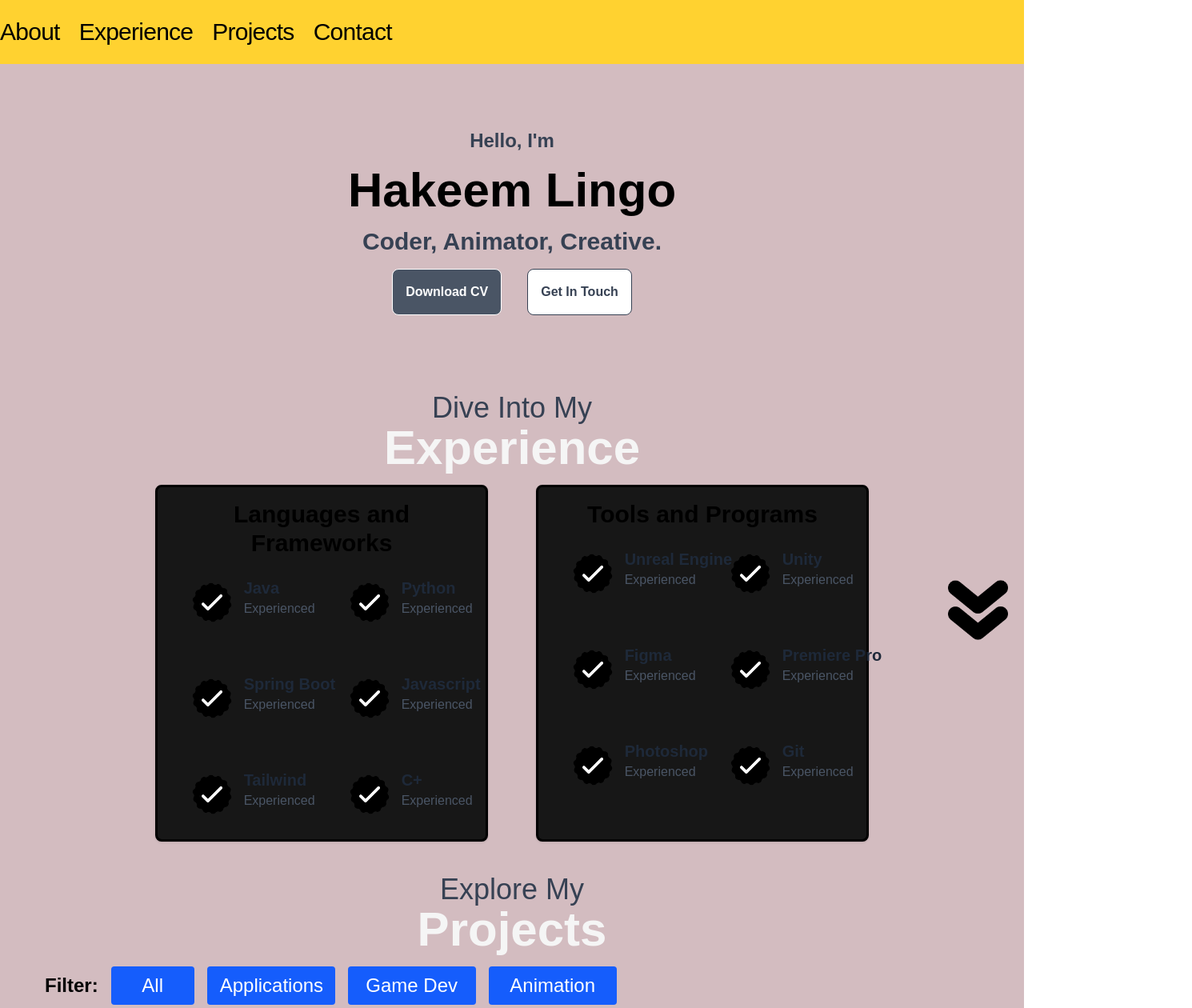
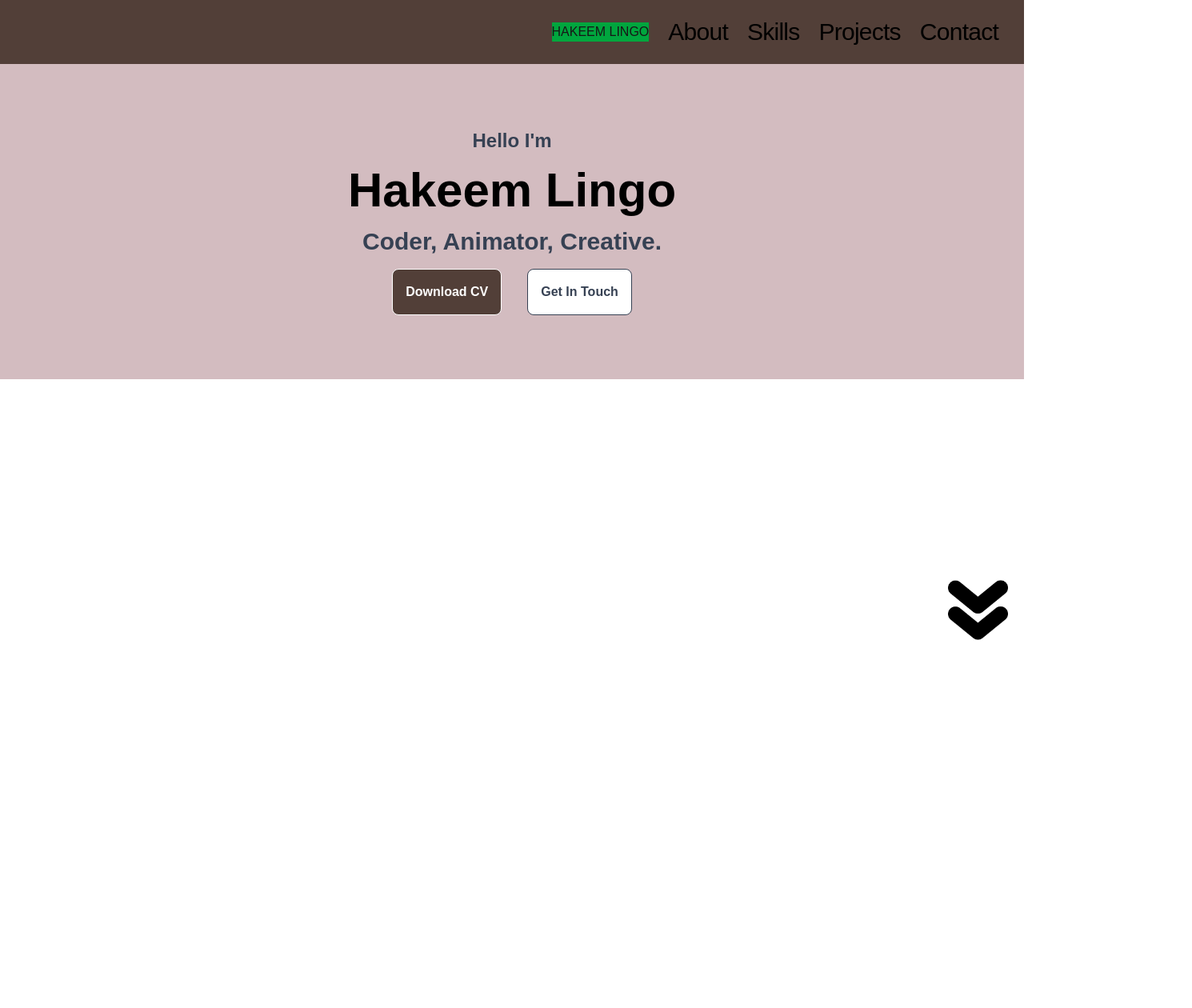
Before and after one commit to KeemL/modern_portfolio, a Next.js app: page / in a window 1280 px wide. Shown: the top 1260 px of the page at 80% size, 1490 px wide, since content can reach past the window. After the commit the page ends 800 px from the top, so only its background shows below. Built offline with nearby package versions, Linux system fonts and the light colour scheme.

Commit message:
add new color palette, remove unused imports

```diff
--- a/src/app/about/page.tsx
+++ b/src/app/about/page.tsx
@@ -1,7 +1,7 @@
 export default function About() {
   return (
     <div className="justify-center space-y-4 rounded-lg text-center font-bold text-black">
-      <p className="text-2xl text-gray-700"> Hello, I'm </p>
+      <p className="text-2xl text-gray-700"> {`Hello I'm`} </p>
       <h1 className="text-6xl">Hakeem Lingo</h1>
       <p className="text-3xl text-gray-700"> Coder, Animator, Creative.</p>
       {/* <div className="space flex justify-center gap-x-10">
@@ -9,15 +9,13 @@ export default function About() {
         <a href=""> View Projects</a>
       </div> */}
       <div className="flex justify-center space-x-8 text-gray-700">
-        <button className="rounded-lg border bg-gray-600 p-4 text-white hover:bg-black">
+        <button className="bg-vandyke rounded-lg border p-4 text-white hover:bg-black">
           Download CV
         </button>
-        <button className="rounded-lg border bg-white p-4 hover:bg-gray-800">
-          {" "}
+        <button className="rounded-lg border bg-white p-4 hover:bg-black hover:text-white">
           Get In Touch
         </button>
       </div>
-      <div></div>
     </div>
   );
 }
--- a/src/app/components/Navbar.tsx
+++ b/src/app/components/Navbar.tsx
@@ -1,15 +1,19 @@
 export default function Navbar() {
   return (
-    <nav className="flex h-20 bg-amber-300">
-      <ul className="flex space-x-6 place-self-center text-3xl tracking-tight text-black">
+    <nav className="bg-vandyke flex h-20 justify-end-safe">
+      <div className="self-center bg-green-600">
+        <p> HAKEEM LINGO</p>
+      </div>
+      <ul className="mr-8 flex space-x-6 place-self-center text-3xl tracking-tight text-black">
+        <div className="text-right"></div>
         <li>
           <a href="#about" className="hover:underline">
             About
           </a>
         </li>
         <li>
-          <a href="#experience" className="hover:underline">
-            Experience
+          <a href="#skills" className="hover:underline">
+            Skills
           </a>
         </li>
         <li>
--- a/src/app/components/ProjectCard.tsx
+++ b/src/app/components/ProjectCard.tsx
@@ -19,7 +19,7 @@ export default function ProjectCard({ project }: ProjectCardProps) {
       {/* <img src={video} /> */}
 
       <div>
-        <h2 className="flex max-h-fit w-fit max-w-fit gap-x-6 justify-self-center rounded bg-amber-200 px-2 py-1 pl-2 text-xl font-semibold text-black">
+        <h2 className="flex max-h-fit w-fit max-w-fit gap-x-4 justify-self-center rounded bg-amber-200 px-2 py-1 pl-2 text-xl font-semibold text-black">
           {stack.map((tech, i) => (
             <span key={i}>{tech}</span>
           ))}
@@ -29,6 +29,8 @@ export default function ProjectCard({ project }: ProjectCardProps) {
       <h1 className="max-h-fit gap-y-2 rounded bg-purple-500 p-2 text-xl text-pretty hyphens-none md:text-balance">
         {description}
       </h1>
+
+      <a className="w-fit rounded-sm bg-white p-2 text-black">Learn More </a>
     </div>
   );
 }
--- a/src/app/globals.css
+++ b/src/app/globals.css
@@ -3,7 +3,6 @@
 :root {
   --background: #ffffff;
   --foreground: #171717;
-  --color-testcolor: #d3bcc0;
 }
 
 @theme inline {
@@ -12,6 +11,8 @@
   --font-sans: var(--font-geist-sans);
   --font-mono: var(--font-geist-mono);
   --color-testcolor: #d3bcc0;
+  --color-vandyke: #523f38;
+  --color-dodgerblue: #0496ff;
 }
 
 @media (prefers-color-scheme: dark) {
--- a/src/app/page.tsx
+++ b/src/app/page.tsx
@@ -1,6 +1,4 @@
-import ProjectCard from "./components/ProjectCard";
-import SkillCard from "./components/SkillCard";
-import Experiences from "@/app/experiences/page";
+import Skills from "@/app/skills/page";
 import Projects from "@/app/projects/page";
 import About from "./about/page";
 import Navbar from "@/app/components/Navbar";
@@ -23,21 +21,21 @@ export default function Home() {
         <About />
       </section>
 
-      <section className="mb-4 text-center">
-        <p className="text-4xl text-gray-700"> Dive Into My</p>
-        <h1 className="text-6xl font-bold text-neutral-100"> Experience </h1>
-      </section>
+      {/* <section id="skills" className="">
+        <div className="text-center">
+          <p className="text-4xl text-gray-700"> Dive Into My</p>
+          <h1 className="mb-12 text-6xl font-bold text-neutral-100">Skills</h1>
+        </div>
 
-      <section id="experience">
-        <Experiences />
-      </section>
+        <Skills />
+      </section> */}
 
-      <section id="projects" className="pb-20 text-center">
+      {/* <section id="projects" className="pb-20 text-center">
         <p className="text-4xl text-gray-700"> Explore My</p>
-        <h1 className="text-6xl font-bold text-neutral-100"> Projects </h1>
+        <h1 className="mb-4 text-6xl font-bold text-neutral-100"> Projects </h1>
 
         <Projects />
-      </section>
+      </section> */}
     </div>
   );
 }
--- a/src/app/projects/page.tsx
+++ b/src/app/projects/page.tsx
@@ -1,6 +1,5 @@
 "use client";
-import ProjectCard from "@/app/components/ProjectCard";
-import { Project, ProjectCategory } from "./projectData";
+import { ProjectCategory } from "./projectData";
 import FilteredProjects from "./projects";
 import { useState } from "react";
 
--- a/src/app/experiences/page.tsx
+++ b/src/app/skills/page.tsx
@@ -1,6 +1,6 @@
 import SkillCard from "@/app/components/SkillCard";
 
-export default function Experiences() {
+export default function Skills() {
   return (
     <div className="flex max-h-1/2 place-content-center gap-15 px-30">
       <SkillCard
```
Also changed, not shown: package.json (+4 -4 lines), 1 other file (tests, documents, lock files or other folders).
